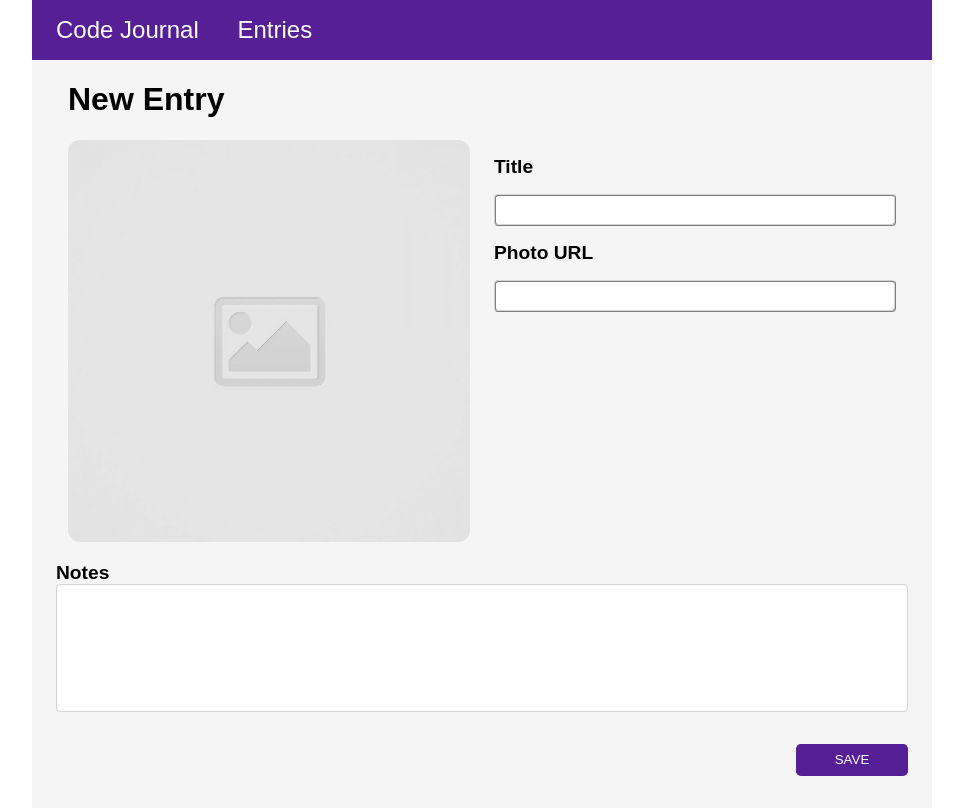
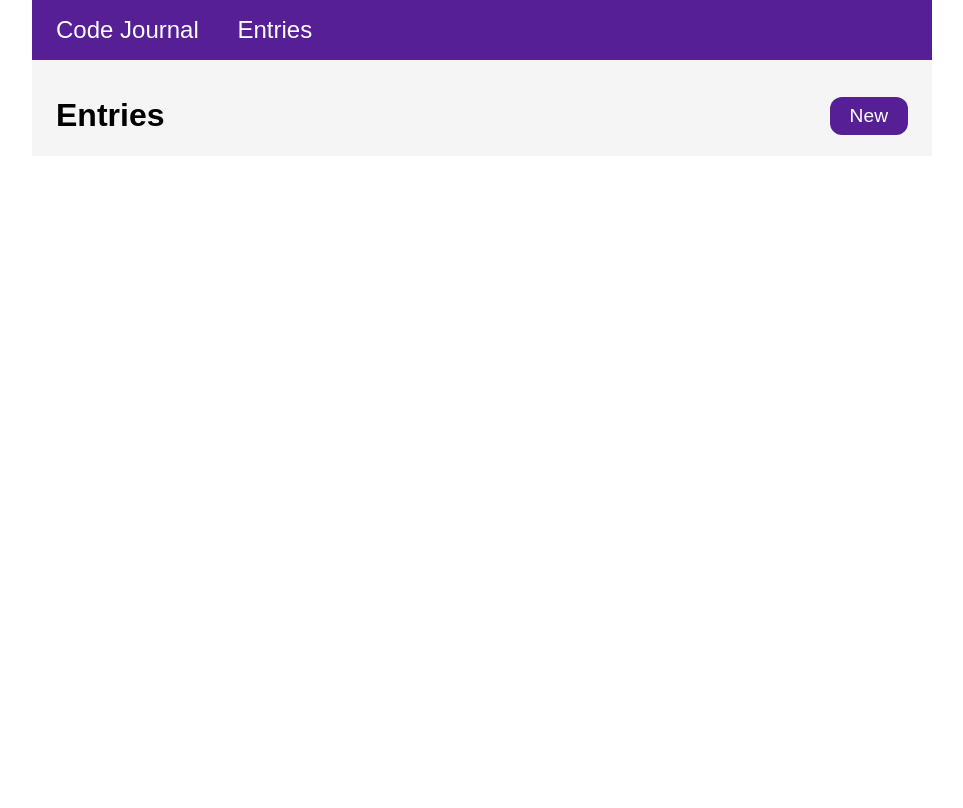
Before and after one commit to jonathan-byun/code-journal, a website: page index.html in a window 1280 px wide. Shown: the whole page, without its empty margins (158-1121 px from the left). Drawn offline with Linux system fonts and the light colour scheme.

Commit message:
Ensure that refreshing the pages shows the same view as before refreshing.

```diff
--- a/index.html
+++ b/index.html
@@ -20,7 +20,7 @@
     <a class="entries-tab margin-left">Entries</a>
   </header>
   <main>
-    <div data-view="entry-form" id="entry-form">
+    <div data-view="entry-form" id="entry-form" class="inactive">
       <div class="container">
         <form>
           <div class="row">
@@ -53,7 +53,7 @@
         </form>
       </div>
     </div>
-    <div data-view="entries" id="entries" class="inactive">
+    <div data-view="entries" id="entries" class="active">
       <div class="container padding-top-1-rem">
         <div class="row">
           <div class="column-always-half">
```
